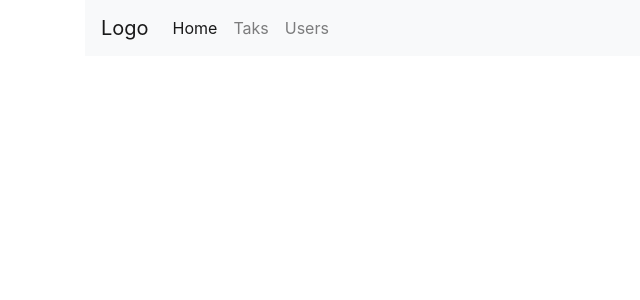
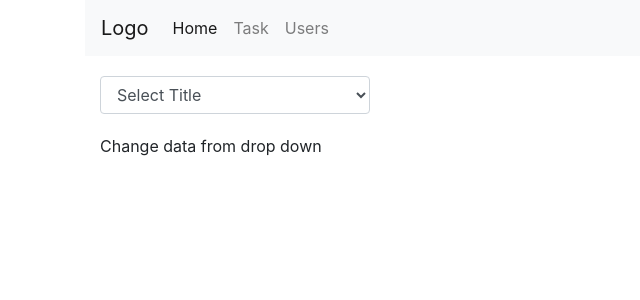
Before and after one commit to AkshayWay/nimap_assignment, a React (Create React App) app: page / in a window 1280 px wide. Shown: the top 300 px of the page, without its empty margins (0-640 px from the left). Built offline with nearby package versions, Linux system fonts and the light colour scheme.

Commit message:
Done with home page

```diff
--- a/src/App.js
+++ b/src/App.js
@@ -9,21 +9,18 @@ import {
 } from "react-router-dom";
 import "./App.css";
 
-import Navbar from "./components/navbar";
+import Nav from "./components/nav";
+import Home from "./components/home";
 
 function App() {
   return (
     <div className="container">
-      <Navbar />
-      {/* <div className="container" style={{ minHeight: 511 + "px" }}>
-          <Route path="/" exact component={HomePage}></Route>
-          <Route path="/officer" component={Officers}></Route>
-          <Route path="/adminPortal" component={AdminPortal}></Route>
-          <Route path="/editNews/:id" component={EditNews}></Route>
-          <Route path="/instruction/:id" component={Instruction}></Route>
-          <Route path="/WorkPost" component={WorkPost}></Route>
-          <Route path="/WorkDetails/:id" component={WorkDetails}></Route>
-        </div> */}
+      <Router>
+        <Nav />
+        <div className="container">
+          <Route path="/" exact component={Home}></Route>
+        </div>
+      </Router>
     </div>
   );
 }
--- /dev/null
+++ b/src/components/dropdown.js
@@ -0,0 +1,31 @@
+import React, { component, Component } from "react";
+
+export default class dropdown extends Component {
+  constructor(props) {
+    super();
+    this.state = {
+      fieldVal: "1",
+    };
+  }
+  handleChange = (e) => {
+    this.props.onUpdate(e.target.value);
+    this.setState({ fieldVal: e.target.value });
+  };
+  render() {
+    return (
+      <div>
+        <select
+          value={this.props.fieldVal}
+          onChange={this.handleChange}
+          class="form-control"
+          style={{ width: "25%", marginTop: "20px", marginBottom: "20px" }}
+        >
+          <option value="0">Select Title</option>
+          <option value="1">Title 1</option>
+          <option value="2">Title 2</option>
+          <option value="3">Title 3</option>
+        </select>
+      </div>
+    );
+  }
+}
--- /dev/null
+++ b/src/components/home.js
@@ -0,0 +1,16 @@
+import React, { component, Component } from "react";
+import {
+  BrowserRouter as Router,
+  Route,
+  Link,
+  hashHistory,
+} from "react-router-dom";
+import App from "../App.css";
+import Navbar from "./navbar";
+
+export default class home extends Component {
+  render() {
+    //const { value } = this.state;
+    return <Navbar />;
+  }
+}
--- /dev/null
+++ b/src/components/information.js
@@ -0,0 +1,33 @@
+import React, { component, Component } from "react";
+import {
+  BrowserRouter as Router,
+  Route,
+  Link,
+  hashHistory,
+} from "react-router-dom";
+import App from "../App.css";
+
+export default class Home extends Component {
+  constructor(props) {
+    super(props);
+  }
+
+  renderSwitch(param) {
+    switch (param) {
+      case "1":
+        return "The history of independent India began when the country became an independent nation within the British Commonwealth on 15 August 1947. Direct administration by the British, which began in 1858, effected a political and economic unification of the subcontinent. When British rule came to an end in 1947, the subcontinent was partitioned along religious lines into two separate countries—India, with a majority of Hindus, and Pakistan, with a majority of Muslims; the eastern portion of Pakistan later split off to form Bangladesh.[1] Concurrently the Muslim-majority northwest and east of British India was separated into the Dominion of Pakistan, by the partition of India. The partition led to a population transfer of more than 10 million people between India and Pakistan and the death of about one million people. Indian National Congress leader Jawaharlal Nehru became the first Prime Minister of India, but the leader most associated with the independence struggle, Mahatma Gandhi, accepted no office. The Constitution adopted in 1950 made India a democratic country, and this democracy has been sustained since then. India's sustained democratic freedoms are unique among the world's newly independent states.[2]";
+      case "2":
+        return "After 11 years in the market, Tesla ranked as the world's best-selling plug-in and battery electric passenger car manufacturer in 2019, with a market share of 17% of the plug-in segment and 23% of the battery electric segment.[26] Tesla global vehicle sales increased 50% from 245,240 units in 2018[27] to 367,849 units in 2019.[26] In 2020, the company surpassed the 1 million mark of electric cars produced.[28] The Model 3 ranks as the world's all-time best-selling plug-in electric car, with more than 500,000 delivered.[29] Tesla cars accounted for 81% of the battery electric vehicles sold in the United States in the first half of 2020";
+
+      case "3":
+        return "The Indian Premier League is a professional Twenty20 cricket league in India contested during March or April and May of every year by eight teams representing eight different cities in India. The league was founded by the Board of Control for Cricket in India in 2008. ";
+
+      default:
+        return "Change data from drop down";
+    }
+  }
+
+  render() {
+    return <div>{this.renderSwitch(this.props.passedVal)}</div>;
+  }
+}
--- /dev/null
+++ b/src/components/nav.js
@@ -0,0 +1,59 @@
+import React, { component, Component } from "react";
+import {
+  BrowserRouter as Router,
+  Route,
+  Link,
+  hashHistory,
+} from "react-router-dom";
+import App from "../App.css";
+
+export default class nav extends Component {
+  constructor() {
+    super();
+  }
+
+  render() {
+    // const UserLoggedIn = this.state.LoggedIn ? "inherit" : "none";
+    return (
+      <nav className="navbar navbar-expand-lg navbar-light bg-light">
+        <button
+          className="navbar-toggler"
+          type="button"
+          data-toggle="collapse"
+          data-target="#navbarTogglerDemo03"
+          aria-controls="navbarTogglerDemo03"
+          aria-expanded="false"
+          aria-label="Toggle navigation"
+        >
+          <span className="navbar-toggler-icon"></span>
+        </button>
+        <a className="navbar-brand" href="/">
+          Logo
+        </a>
+
+        <div className="collapse navbar-collapse" id="navbarTogglerDemo03">
+          <ul className="navbar-nav mr-auto mt-2 mt-lg-0">
+            <li className="nav-item active">
+              {/* <a className="nav-link" href="#">
+                Home <span className="sr-only">(current)</span>
+              </a> */}
+              <Link to="/" className="nav-link">
+                Home
+              </Link>
+            </li>
+            <li className="nav-item">
+              <Link to="/task" className="nav-link">
+                Task
+              </Link>
+            </li>
+            <li className="nav-item">
+              <Link to="/user" className="nav-link">
+                Users
+              </Link>
+            </li>
+          </ul>
+        </div>
+      </nav>
+    );
+  }
+}
--- a/src/components/navbar.js
+++ b/src/components/navbar.js
@@ -6,51 +6,45 @@ import {
   hashHistory,
 } from "react-router-dom";
 import App from "../App.css";
+import Dropdown from "./dropdown";
+import Information from "./information";
 
-export default class Home extends Component {
+export default class navbar extends Component {
   constructor() {
     super();
+    this.state = { selectedValue: "" };
+    //this.handleChange = this.handleChange.bind(this);
   }
+  //   changeDrp(changedValue) {
+  //     this.setState({ selectedValue: changedValue });
+  //     alert("changedValue" + changedValue);
+  //   }
+  onUpdate = (val) => {
+    this.setState({
+      selectedValue: val,
+    });
+  };
+  //   renderSwitch(param) {
+  //     switch (param) {
+  //       case "1":
+  //         return "Hi Akshay its one";
+  //       case "2":
+  //         return "Hi Manish its Two";
+  //       default:
+  //         return "foo";
+  //     }
+  //   }
 
   render() {
-    // const UserLoggedIn = this.state.LoggedIn ? "inherit" : "none";
     return (
-      <nav className="navbar navbar-expand-lg navbar-light bg-light">
-        <button
-          className="navbar-toggler"
-          type="button"
-          data-toggle="collapse"
-          data-target="#navbarTogglerDemo03"
-          aria-controls="navbarTogglerDemo03"
-          aria-expanded="false"
-          aria-label="Toggle navigation"
-        >
-          <span className="navbar-toggler-icon"></span>
-        </button>
-        <a className="navbar-brand" href="#">
-          Logo
-        </a>
-
-        <div className="collapse navbar-collapse" id="navbarTogglerDemo03">
-          <ul className="navbar-nav mr-auto mt-2 mt-lg-0">
-            <li className="nav-item active">
-              <a className="nav-link" href="#">
-                Home <span className="sr-only">(current)</span>
-              </a>
-            </li>
-            <li className="nav-item">
-              <a className="nav-link" href="#">
-                Taks
-              </a>
-            </li>
-            <li className="nav-item">
-              <a className="nav-link" href="#">
-                Users
-              </a>
-            </li>
-          </ul>
-        </div>
-      </nav>
+      <div>
+        <Dropdown
+          //handleChange={(this.changeDrp.bind(), this.props.selectedOption)}
+          onUpdate={this.onUpdate}
+          selectedOption={this.state.selectedValue}
+        />
+        <Information passedVal={this.state.selectedValue} />
+      </div>
     );
   }
 }
```
